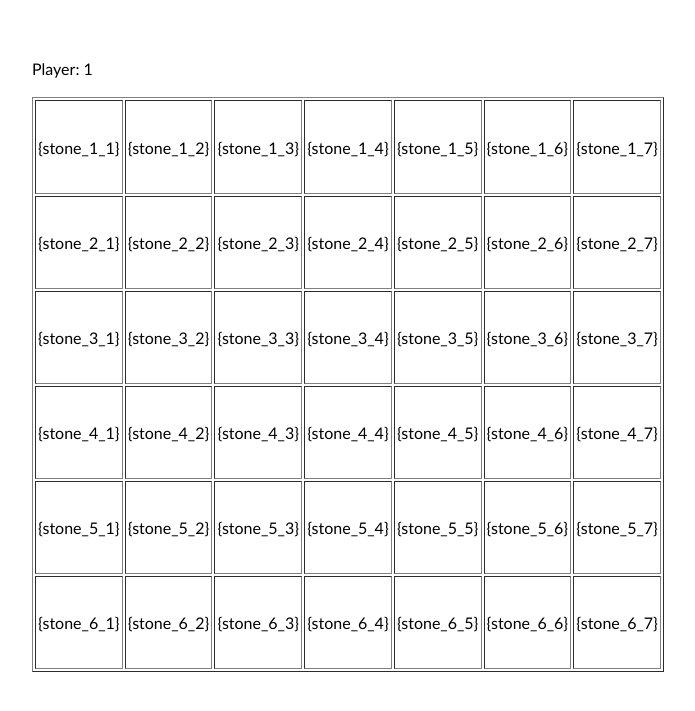
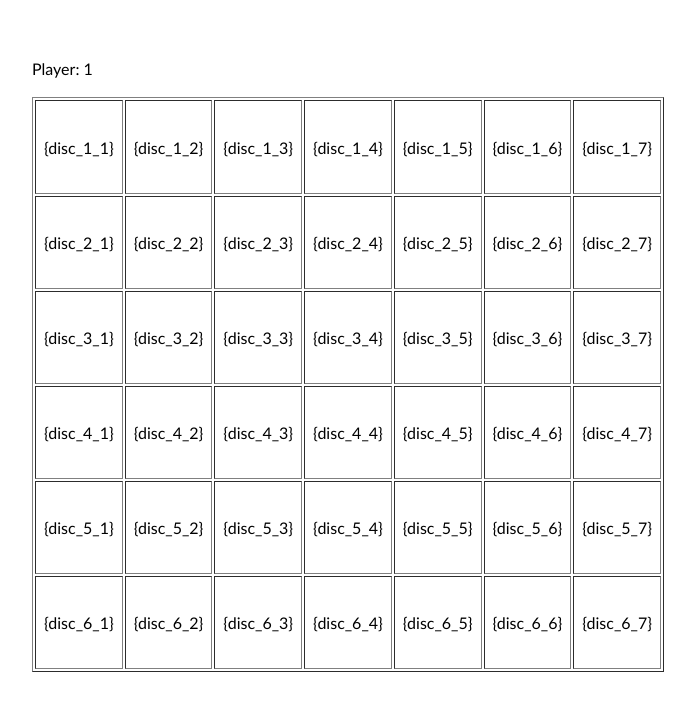
Before and after one commit to NoSpread/5Gewinnt, a PHP site: page /pages/gameboard.html in a window 1280 px wide. Shown: the part 47-758 px from the top of the page, without its empty margins (292-987 px from the left). Run offline with PHP 8.4, Linux system fonts and the light colour scheme.

Commit message:
Introduced naming convention "disc"

```diff
--- a/web/pages/gameboard.html
+++ b/web/pages/gameboard.html
@@ -45,58 +45,58 @@
 				<div id="currentplayer">Player: 1</div>
  				<br />
 				<tr>
-					<td>{stone_1_1}</td>
-					<td>{stone_1_2}</td>
-					<td>{stone_1_3}</td>
-					<td>{stone_1_4}</td>
-					<td>{stone_1_5}</td>
-					<td>{stone_1_6}</td>
-					<td>{stone_1_7}</td>
+					<td>{disc_1_1}</td>
+					<td>{disc_1_2}</td>
+					<td>{disc_1_3}</td>
+					<td>{disc_1_4}</td>
+					<td>{disc_1_5}</td>
+					<td>{disc_1_6}</td>
+					<td>{disc_1_7}</td>
 				</tr>
 				<tr>
-					<td>{stone_2_1}</td>
-					<td>{stone_2_2}</td>
-					<td>{stone_2_3}</td>
-					<td>{stone_2_4}</td>
-					<td>{stone_2_5}</td>
-					<td>{stone_2_6}</td>
-					<td>{stone_2_7}</td>
+					<td>{disc_2_1}</td>
+					<td>{disc_2_2}</td>
+					<td>{disc_2_3}</td>
+					<td>{disc_2_4}</td>
+					<td>{disc_2_5}</td>
+					<td>{disc_2_6}</td>
+					<td>{disc_2_7}</td>
 				</tr>
 				<tr>
-					<td>{stone_3_1}</td>
-					<td>{stone_3_2}</td>
-					<td>{stone_3_3}</td>
-					<td>{stone_3_4}</td>
-					<td>{stone_3_5}</td>
-					<td>{stone_3_6}</td>
-					<td>{stone_3_7}</td>
+					<td>{disc_3_1}</td>
+					<td>{disc_3_2}</td>
+					<td>{disc_3_3}</td>
+					<td>{disc_3_4}</td>
+					<td>{disc_3_5}</td>
+					<td>{disc_3_6}</td>
+					<td>{disc_3_7}</td>
 				</tr>
 				<tr>
-					<td>{stone_4_1}</td>
-					<td>{stone_4_2}</td>
-					<td>{stone_4_3}</td>
-					<td>{stone_4_4}</td>
-					<td>{stone_4_5}</td>
-					<td>{stone_4_6}</td>
-					<td>{stone_4_7}</td>
+					<td>{disc_4_1}</td>
+					<td>{disc_4_2}</td>
+					<td>{disc_4_3}</td>
+					<td>{disc_4_4}</td>
+					<td>{disc_4_5}</td>
+					<td>{disc_4_6}</td>
+					<td>{disc_4_7}</td>
 				</tr>
 				<tr>
-					<td>{stone_5_1}</td>
-					<td>{stone_5_2}</td>
-					<td>{stone_5_3}</td>
-					<td>{stone_5_4}</td>
-					<td>{stone_5_5}</td>
-					<td>{stone_5_6}</td>
-					<td>{stone_5_7}</td>
+					<td>{disc_5_1}</td>
+					<td>{disc_5_2}</td>
+					<td>{disc_5_3}</td>
+					<td>{disc_5_4}</td>
+					<td>{disc_5_5}</td>
+					<td>{disc_5_6}</td>
+					<td>{disc_5_7}</td>
 				</tr>
 				<tr>
-					<td>{stone_6_1}</td>
-					<td>{stone_6_2}</td>
-					<td>{stone_6_3}</td>
-					<td>{stone_6_4}</td>
-					<td>{stone_6_5}</td>
-					<td>{stone_6_6}</td>
-					<td>{stone_6_7}</td>
+					<td>{disc_6_1}</td>
+					<td>{disc_6_2}</td>
+					<td>{disc_6_3}</td>
+					<td>{disc_6_4}</td>
+					<td>{disc_6_5}</td>
+					<td>{disc_6_6}</td>
+					<td>{disc_6_7}</td>
 				</tr>
 
 			</table>
```
Also changed, not shown: web/pages/logic/logic.js (+11 -11 lines), web/pages/logic/logic.php (+11 -11 lines).
